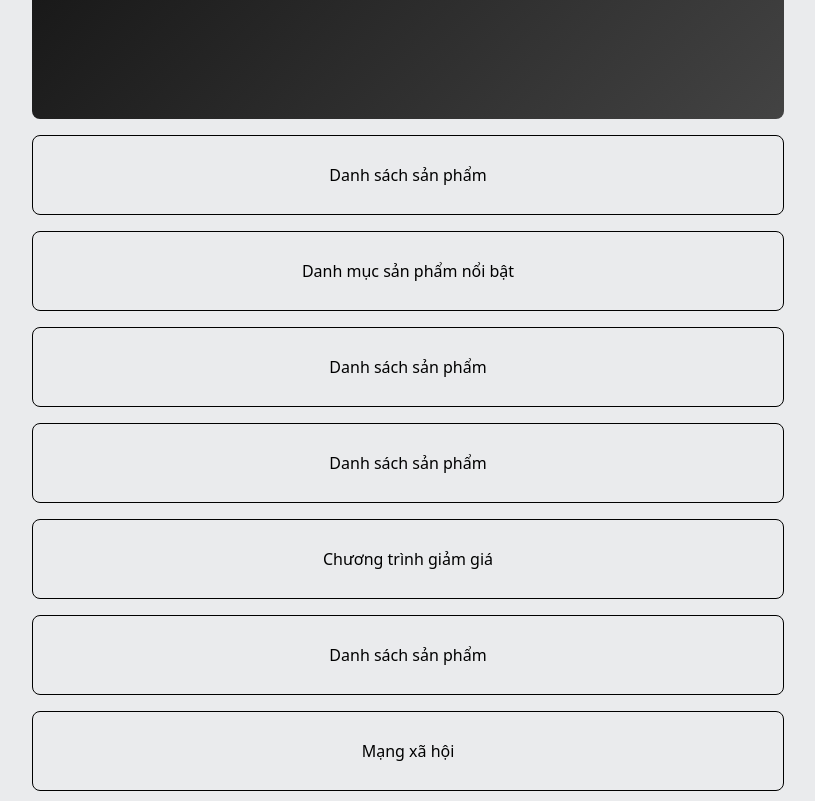
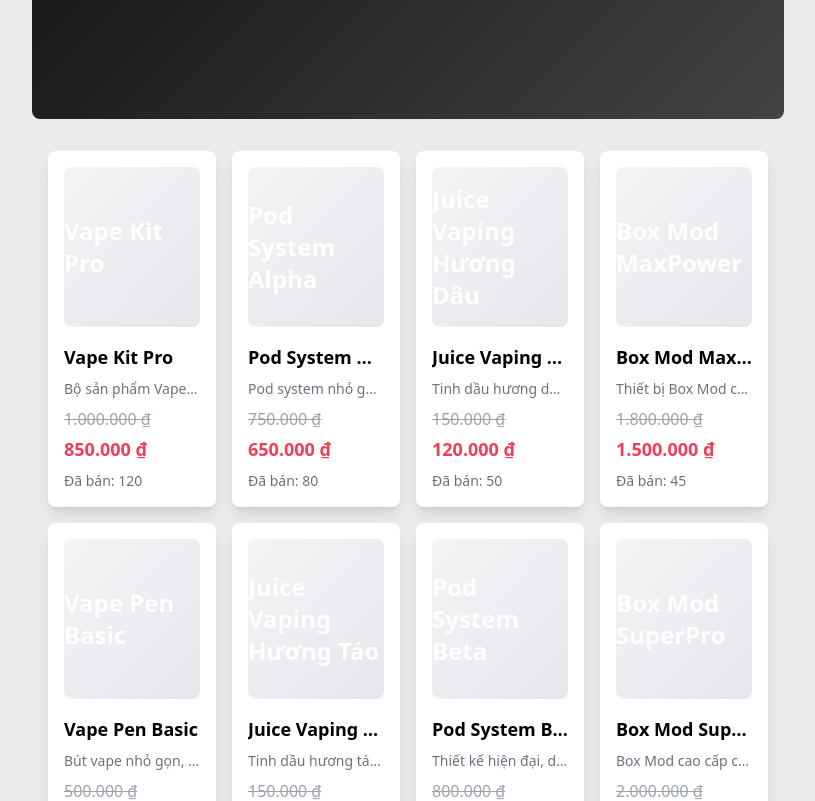
Before and after one commit to TruongKhanh23/thoidaivape, a Vue app: page / in a window 1280 px wide. Shown: the part 720-1521 px from the top of the page, without its empty margins (232-1047 px from the left). Built offline with nearby package versions, Linux system fonts and the light colour scheme; the HTML template or start-up script is replaced by a standard one.

Commit message:
TDV-015: ProductList

```diff
--- /dev/null
+++ b/src/components/Products/ProductList.vue
@@ -0,0 +1,138 @@
+<template>
+    <div class="p-4">
+      <div class="grid gap-4 sm:grid-cols-2 lg:grid-cols-4">
+        <div
+          v-for="product in products"
+          :key="product.id"
+          class="bg-white rounded-lg shadow-lg p-4 cursor-pointer"
+          @click="goToProductDetails(product.id)"
+        >
+          <!-- Hình sản phẩm -->
+          <div
+            :style="{ background: product.image || 'linear-gradient(135deg, #f3f4f6, #e5e7eb)' }"
+            class="h-40 w-full rounded-lg mb-4 flex items-center justify-center text-white text-2xl font-bold"
+          >
+            <span v-if="!product.image">{{ product.name }}</span>
+          </div>
+
+          <!-- Tên sản phẩm -->
+          <h3 class="text-lg font-semibold mb-2 truncate">{{ product.name }}</h3>
+
+          <!-- Mô tả ngắn -->
+          <p class="text-gray-500 text-sm mb-2 truncate">{{ product.description }}</p>
+
+          <!-- Giá tiền -->
+          <p class="text-gray-400 line-through mb-1">{{ formatCurrency(product.price) }}</p>
+
+          <!-- Giá ưu đãi -->
+          <p class="text-lg font-bold" :style="{ color: 'rgb(241, 61, 86)' }">{{ formatCurrency(product.discountedPrice) }}</p>
+
+          <!-- Số lượng đã bán -->
+          <p class="text-sm text-gray-500 mt-2">Đã bán: {{ product.sold }}</p>
+        </div>
+      </div>
+    </div>
+  </template>
+
+  <script>
+  import { ref } from "vue";
+  import { useRouter } from "vue-router";
+
+  export default {
+    name: "ProductList",
+    setup() {
+      const router = useRouter();
+
+      // Dummy data cho danh sách sản phẩm
+      const products = ref([
+        {
+          id: 1,
+          name: "Vape Kit Pro",
+          description: "Bộ sản phẩm Vape Kit chất lượng cao",
+          price: 1000000,
+          discountedPrice: 850000,
+          sold: 120,
+        },
+        {
+          id: 2,
+          name: "Pod System Alpha",
+          description: "Pod system nhỏ gọn, dễ mang theo",
+          price: 750000,
+          discountedPrice: 650000,
+          sold: 80,
+        },
+        {
+          id: 3,
+          name: "Juice Vaping Hương Dâu",
+          description: "Tinh dầu hương dâu cho trải nghiệm tuyệt vời",
+          price: 150000,
+          discountedPrice: 120000,
+          sold: 50,
+        },
+        {
+          id: 4,
+          name: "Box Mod MaxPower",
+          description: "Thiết bị Box Mod công suất cao",
+          price: 1800000,
+          discountedPrice: 1500000,
+          sold: 45,
+        },
+        {
+          id: 5,
+          name: "Vape Pen Basic",
+          description: "Bút vape nhỏ gọn, tiện dụng",
+          price: 500000,
+          discountedPrice: 450000,
+          sold: 70,
+        },
+        {
+          id: 6,
+          name: "Juice Vaping Hương Táo",
+          description: "Tinh dầu hương táo cho trải nghiệm sảng khoái",
+          price: 150000,
+          discountedPrice: 130000,
+          sold: 30,
+        },
+        {
+          id: 7,
+          name: "Pod System Beta",
+          description: "Thiết kế hiện đại, dễ sử dụng",
+          price: 800000,
+          discountedPrice: 700000,
+          sold: 90,
+        },
+        {
+          id: 8,
+          name: "Box Mod SuperPro",
+          description: "Box Mod cao cấp cho người chuyên nghiệp",
+          price: 2000000,
+          discountedPrice: 1800000,
+          sold: 40,
+        },
+      ]);
+
+      // Điều hướng đến trang chi tiết sản phẩm
+      const goToProductDetails = (id) => {
+        router.push({ name: "productDetails", params: { id } });
+      };
+
+      // Định dạng giá tiền
+      const formatCurrency = (amount) => {
+        return new Intl.NumberFormat("vi-VN", {
+          style: "currency",
+          currency: "VND",
+        }).format(amount);
+      };
+
+      return {
+        products,
+        goToProductDetails,
+        formatCurrency,
+      };
+    },
+  };
+  </script>
+
+  <style scoped>
+  /* Tailwind CSS sẽ quản lý toàn bộ style, không cần CSS tùy chỉnh thêm */
+  </style>
--- a/src/views/HomeView.vue
+++ b/src/views/HomeView.vue
@@ -4,6 +4,7 @@
       class="flex flex-col items-center justify-center space-y-4 w-[100%] md:w-[100%] lg:w-[60%] px-2"
     >
       <Slider />
+      <ProductList />
       <p
         class="flex items-center justify-center min-h-[10vh] border border-[#000000] w-full rounded-lg"
       >
@@ -54,6 +55,7 @@
 </template>
 
 <script setup>
+import ProductList from '@/components/Products/ProductList.vue';
 import Slider from '@/components/Slider.vue'
 import VuexSample from '@/components/VuexSample.vue'
 </script>
```
